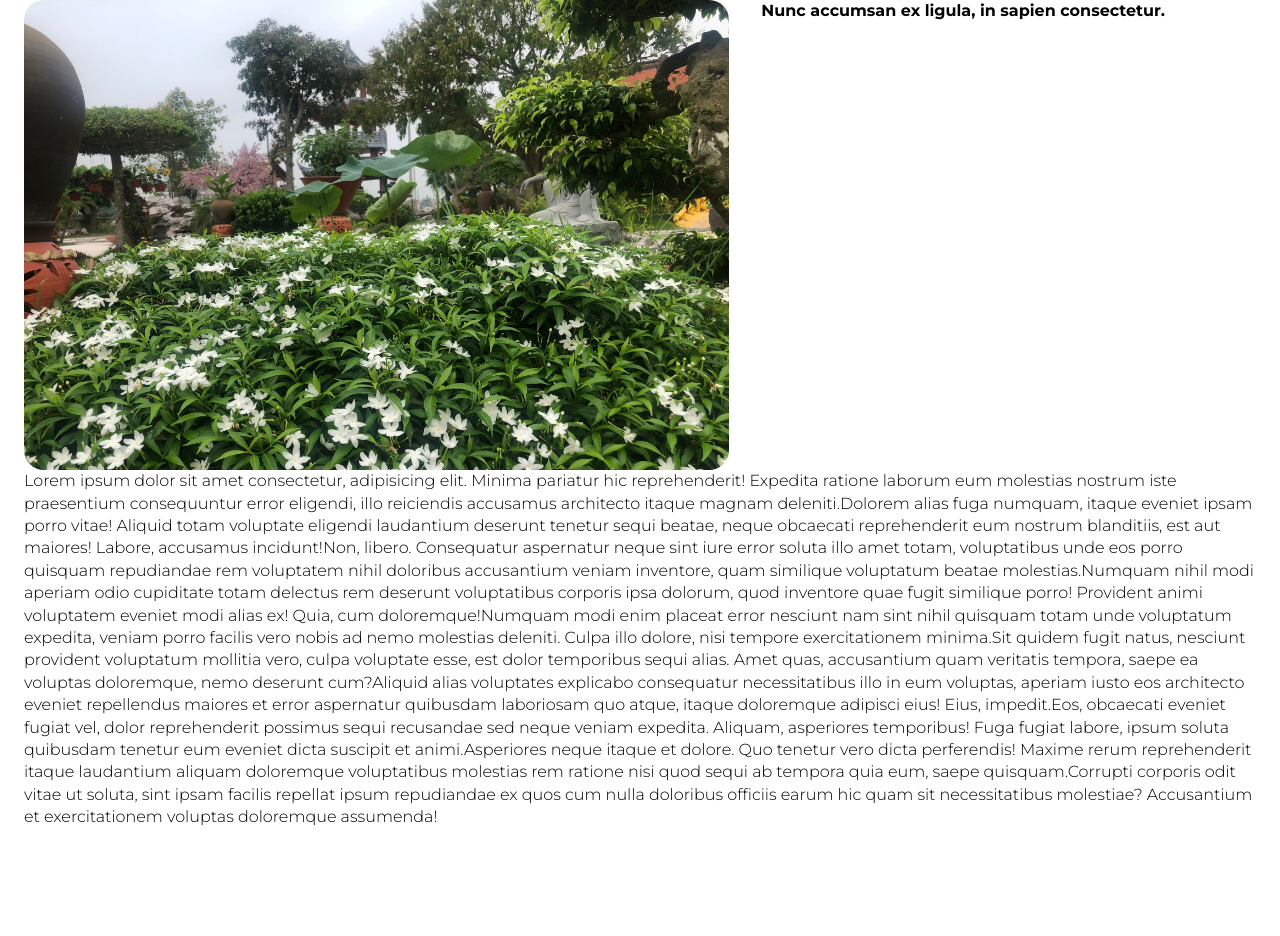
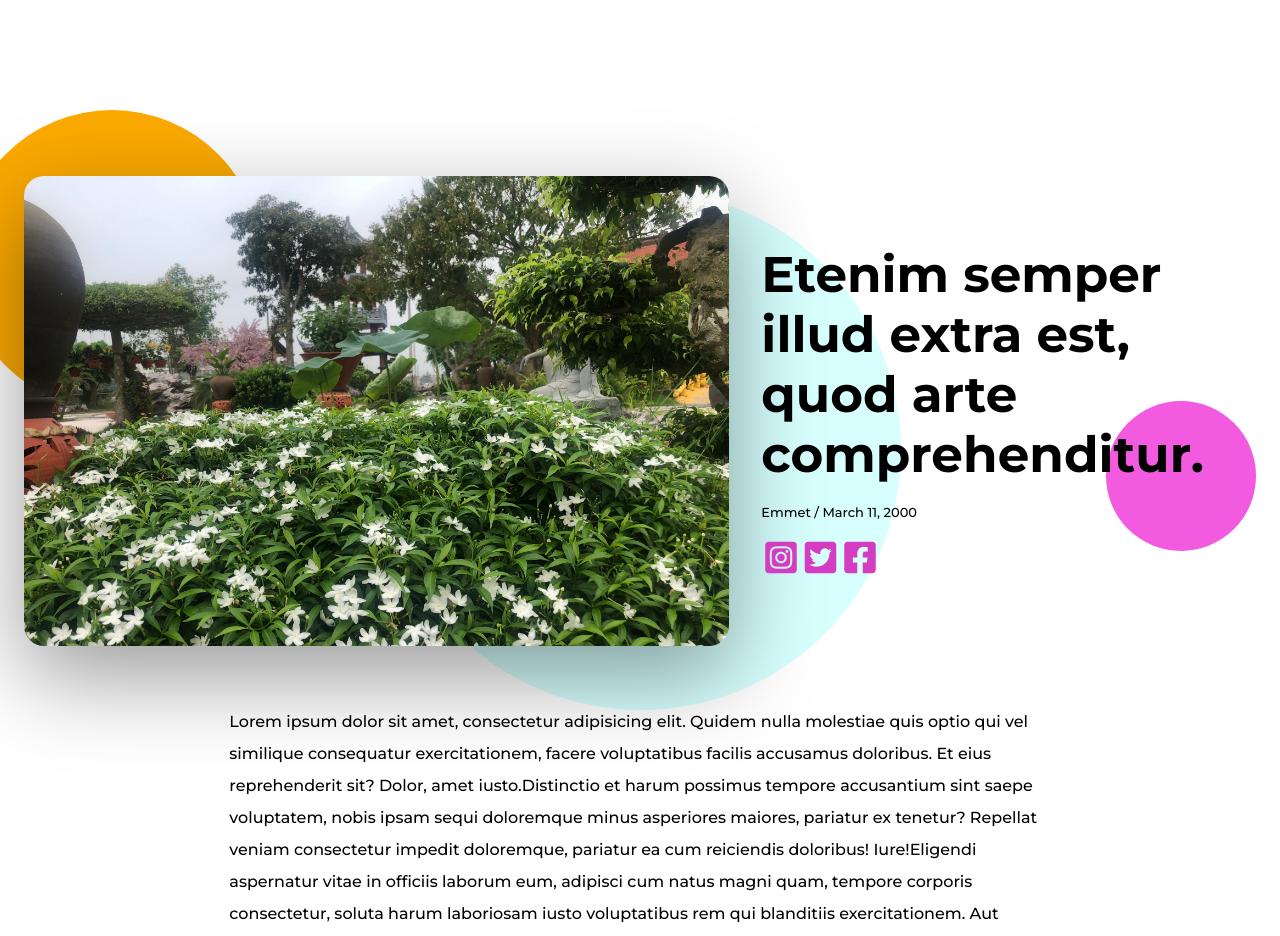
Before and after one commit to DuyetVu2001/my-web-app, a React (Create React App) app in the folder client/: page /detail in a window 1280 px wide. Shown: the top 936 px of the page. Before the commit the page ends 828 px from the top, so only its background shows below. Built offline with nearby package versions, Linux system fonts and the light colour scheme.

Commit message:
PostDetail component

```diff
--- a/client/src/assets/sass/_variables.scss
+++ b/client/src/assets/sass/_variables.scss
@@ -1,7 +1,7 @@
 // color primary
 $blue-color: #99fffd;
 $pink-color: #ef32d9;
-$btn-color: #dec350;
+$orange-color: #fcaa00;
 
 // color custom
 
--- a/client/src/index.scss
+++ b/client/src/index.scss
@@ -17,6 +17,7 @@ html {
 }
 
 a {
+	display: inline-block;
 	color: black;
 	text-decoration: none;
 }
--- a/client/src/pages/PostDetail.js
+++ b/client/src/pages/PostDetail.js
@@ -7,86 +7,253 @@ const PostDetail = () => {
 	return (
 		<Container>
 			<div className="post-detail">
-					<Grid container spacing={4}>
+				<header className="post-detail__header">
+					<div className="color"></div>
+					<div className="color"></div>
+					<div className="color"></div>
+
+					<Grid container spacing={4} style={{ marginTop: 160 }}>
+						{/* Image */}
 						<Grid item xs={12} sm={12} md={7}>
 							<div className="post-detail__img">
 								<img src={post} alt="" />
 							</div>
 						</Grid>
+						{/* End */}
+
+						{/* Title */}
 						<Grid item xs={12} sm={12} md={5}>
-							<h2 className="post-detail__title">
-								Nunc accumsan ex ligula, in sapien consectetur.
+							<div className="post-detail__title">
+								<h2>
+									Etenim semper illud extra est, quod arte comprehenditur.
 								</h2>
+								<p className="post-detail__author">Emmet / March 11, 2000</p>
+
+								{/* Contact */}
+								<div className="post-detail__contacts">
+									<span className="post-detail__icon">
+										<i class="fab fa-instagram-square"></i>
+									</span>
+									<span className="post-detail__icon">
+										<i class="fab fa-twitter-square"></i>
+									</span>
+									<span className="post-detail__icon">
+										<i class="fab fa-facebook-square"></i>
+									</span>
+								</div>
+								{/* End */}
+							</div>
 						</Grid>
+						{/* End */}
+					</Grid>
+				</header>
+
+				{/* Main content */}
+				<Grid container style={{ marginTop: 60 }}>
+					<Grid item xs={0} sm={0} md={2} />
+
+					<Grid item xs={12} sm={12} md={8}>
+						<article className="post-detail__article">
+							<p>
+								<span>
+									Lorem ipsum dolor sit amet, consectetur adipisicing elit.
+									Quidem nulla molestiae quis optio qui vel similique
+									consequatur exercitationem, facere voluptatibus facilis
+									accusamus doloribus. Et eius reprehenderit sit? Dolor, amet
+									iusto.
+								</span>
+								<span>
+									Distinctio et harum possimus tempore accusantium sint saepe
+									voluptatem, nobis ipsam sequi doloremque minus asperiores
+									maiores, pariatur ex tenetur? Repellat veniam consectetur
+									impedit doloremque, pariatur ea cum reiciendis doloribus!
+									Iure!
+								</span>
+								<span>
+									Eligendi aspernatur vitae in officiis laborum eum, adipisci
+									cum natus magni quam, tempore corporis consectetur, soluta
+									harum laboriosam iusto voluptatibus rem qui blanditiis
+									exercitationem. Aut quisquam magni nobis perferendis
+									asperiores!
+								</span>
+								<span>
+									Nam similique, at magni pariatur cupiditate expedita. Expedita
+									laboriosam molestiae provident, fugiat velit sequi atque,
+									incidunt sed iure rem maiores ab, nostrum architecto amet? Quo
+									molestiae culpa sequi quam dignissimos.
+								</span>
+								<span>
+									Maxime quod asperiores magni praesentium officiis quaerat
+									exercitationem ipsum velit neque? Cumque ipsa pariatur
+									dignissimos quasi perspiciatis eos nemo non, asperiores
+									consequatur corrupti esse sequi deleniti porro nulla inventore
+									ea?
+								</span>
+								<span>
+									Delectus placeat explicabo expedita ipsa quo nisi,
+									perspiciatis ullam? Ab perferendis, quam, eveniet dolor
+									praesentium ipsum placeat illum, voluptatem nobis consequatur
+									iste officia architecto! Sit minima possimus magni pariatur
+									quibusdam.
+								</span>
+								<span>
+									Illo rerum nihil temporibus cupiditate nesciunt cum sequi nemo
+									nisi, illum modi soluta officiis adipisci repellat consectetur
+									aspernatur dicta dolore. Nisi accusantium deleniti earum esse
+									molestias tempore, fugiat modi sed.
+								</span>
+								<span>
+									Quo nulla esse recusandae natus officia, magnam temporibus
+									tempore molestias nemo. Ducimus iure, quas labore minus cumque
+									ipsum quisquam. Placeat nulla fugit quia aliquid molestias
+									eaque inventore autem quos similique?
+								</span>
+								<span>
+									Dolorem, asperiores. Eaque, facere in eos similique tempore,
+									ad velit voluptas vel non cumque sapiente deleniti illum quo
+									dicta aliquid, officia laboriosam dolores voluptate reiciendis
+									incidunt provident quasi error nulla!
+								</span>
+								<span>
+									Eos fugiat, temporibus quas molestiae delectus nemo vitae
+									omnis voluptas doloribus! Commodi laboriosam rem quasi cumque
+									enim voluptatibus veniam modi aut omnis, impedit tempore neque
+									quos atque architecto aliquid cupiditate.
+								</span>
+								<span>
+									Enim, pariatur, cupiditate accusamus doloribus voluptates
+									voluptas obcaecati odit ab ad rem eius nesciunt tenetur
+									veritatis. Voluptatibus, pariatur. Sequi eos quos error quae
+									harum placeat fuga expedita perspiciatis deleniti! Dolorum.
+								</span>
+								<span>
+									Quae iure possimus provident ratione perspiciatis! Corporis,
+									deleniti facilis non, possimus quisquam consequuntur rerum ad
+									in odio dolor inventore ratione assumenda repellat, minima
+									excepturi quod maiores! Modi quam magnam maxime.
+								</span>
+								<span>
+									Quasi nobis sunt aliquam, nisi aperiam saepe earum repellendus
+									sint placeat sapiente quod iusto voluptas soluta delectus quia
+									perferendis animi esse, eligendi eum ducimus asperiores
+									architecto praesentium sed at? Sapiente.
+								</span>
+								<span>
+									Tempore placeat distinctio doloremque, voluptates assumenda
+									quo natus expedita cupiditate accusantium ut? Assumenda est
+									earum omnis dolorum ipsam quia amet suscipit officia impedit?
+									Possimus ex sapiente praesentium illo quasi voluptatum?
+								</span>
+								<span>
+									Corrupti labore iste, explicabo commodi ad, nam eius doloribus
+									autem, quia incidunt similique tempora accusamus laboriosam!
+									Exercitationem magnam ab sapiente ut ratione vel, distinctio
+									quaerat possimus fugiat similique velit quibusdam?
+								</span>
+								<span>
+									Quo earum rerum in aut aliquam, dolores voluptate, voluptatem
+									ab, fugit autem eaque consequatur velit natus nam recusandae
+									ipsam molestiae error aliquid ea ratione dignissimos assumenda
+									accusantium perferendis. Repellat, iusto.
+								</span>
+								<span>
+									Voluptate totam eligendi dicta nesciunt nisi laborum, nemo
+									ratione laudantium fuga quae beatae iste numquam molestias,
+									similique non temporibus accusamus excepturi magni explicabo!
+									Blanditiis minus cupiditate, excepturi explicabo perferendis
+									dolorem.
+								</span>
+								<span>
+									Dolorum repellendus soluta id dignissimos, reprehenderit,
+									laboriosam nisi rem veniam impedit, sapiente ad suscipit
+									provident magnam pariatur? Ipsa recusandae ea, quibusdam, sint
+									totam quo veritatis veniam aliquam repellat, repellendus
+									aliquid.
+								</span>
+								<span>
+									Voluptate dignissimos fuga delectus quo voluptates neque sed
+									nobis culpa. Praesentium possimus delectus libero rem itaque
+									repellendus nemo obcaecati quaerat a, unde tempore
+									dignissimos! Distinctio, repudiandae. Dolorum possimus ratione
+									aliquid.
+								</span>
+								<span>
+									Porro cumque incidunt exercitationem optio dolore ducimus quia
+									officia? Non molestias repellat neque eos illum fugit earum
+									ullam quasi eaque. Corrupti ullam natus tempore nihil quia
+									fuga doloribus non quidem.
+								</span>
+								<span>
+									Ipsum nihil quam, tempora non libero id expedita consectetur
+									placeat delectus ducimus illo iure enim minus, soluta nemo aut
+									facere repudiandae eum facilis vero officia sequi.
+									Reprehenderit saepe esse enim!
+								</span>
+								<span>
+									Sequi, enim. Quos provident cum, aliquam eos sint tenetur
+									excepturi? Molestias dolores voluptatum quae quas modi iste,
+									ducimus dicta ipsam saepe soluta dolore vero nobis recusandae
+									quia ex provident aspernatur?
+								</span>
+								<span>
+									Dolores quibusdam at voluptates laboriosam libero, nam magni
+									facere aspernatur labore perferendis natus praesentium ipsa
+									sit cumque totam quam provident, et perspiciatis quo
+									voluptatem quaerat. Omnis alias culpa aspernatur tenetur!
+								</span>
+								<span>
+									Ut dicta quisquam, nesciunt veritatis quas rerum nam
+									repellendus, eveniet, ipsum incidunt ad quae. Explicabo ea
+									officiis accusantium illo enim molestiae. Totam maxime, rem
+									voluptatibus dicta unde aut quibusdam nostrum.
+								</span>
+								<span>
+									Aspernatur inventore, atque a quas doloribus odit consequatur
+									cupiditate cum eius. Perferendis accusantium, illum hic id eum
+									earum fugiat nesciunt illo labore tempora harum porro dolor
+									quaerat unde neque eius.
+								</span>
+								<span>
+									Aperiam ad consectetur facilis iste saepe reiciendis?
+									Assumenda eveniet obcaecati quibusdam officiis eaque, ab
+									nostrum adipisci ratione nulla voluptatem harum necessitatibus
+									exercitationem, magnam repellendus quia, architecto ullam.
+									Neque, tempore. Provident!
+								</span>
+								<span>
+									Quia magni nesciunt vel. Dolor debitis velit est fugiat eius
+									in architecto quisquam, culpa nemo nam sint, qui laboriosam
+									illum maxime fugit, nesciunt accusantium esse explicabo ipsum
+									labore amet consequatur.
+								</span>
+								<span>
+									Culpa tenetur error, omnis ipsam beatae corporis! Porro fugiat
+									quae esse ratione laborum eos quaerat incidunt similique
+									eligendi animi neque vel delectus doloribus cupiditate
+									facilis, illum aspernatur et ullam minima.
+								</span>
+								<span>
+									Cupiditate minus quas architecto illum ipsum expedita autem
+									ratione beatae maxime sit. Optio numquam quas temporibus
+									reprehenderit commodi suscipit sint molestiae asperiores quia
+									autem a atque, omnis voluptates fugit sunt.
+								</span>
+								<span>
+									Aperiam, illo? Ratione et nostrum, tenetur vel sed iusto natus
+									veniam libero molestiae, perferendis minus voluptas molestias
+									quis praesentium repellat eos rerum deserunt nulla. Ab ratione
+									reiciendis inventore quibusdam doloribus.
+								</span>
+							</p>
+						</article>
 					</Grid>
 
-					<Grid container>
-						<p>
-							<span>
-								Lorem ipsum dolor sit amet consectetur, adipisicing elit. Minima
-								pariatur hic reprehenderit! Expedita ratione laborum eum
-								molestias nostrum iste praesentium consequuntur error eligendi,
-								illo reiciendis accusamus architecto itaque magnam deleniti.
-							</span>
-							<span>
-								Dolorem alias fuga numquam, itaque eveniet ipsam porro vitae!
-								Aliquid totam voluptate eligendi laudantium deserunt tenetur
-								sequi beatae, neque obcaecati reprehenderit eum nostrum
-								blanditiis, est aut maiores! Labore, accusamus incidunt!
-							</span>
-							<span>
-								Non, libero. Consequatur aspernatur neque sint iure error soluta
-								illo amet totam, voluptatibus unde eos porro quisquam
-								repudiandae rem voluptatem nihil doloribus accusantium veniam
-								inventore, quam similique voluptatum beatae molestias.
-							</span>
-							<span>
-								Numquam nihil modi aperiam odio cupiditate totam delectus rem
-								deserunt voluptatibus corporis ipsa dolorum, quod inventore quae
-								fugit similique porro! Provident animi voluptatem eveniet modi
-								alias ex! Quia, cum doloremque!
-							</span>
-							<span>
-								Numquam modi enim placeat error nesciunt nam sint nihil quisquam
-								totam unde voluptatum expedita, veniam porro facilis vero nobis
-								ad nemo molestias deleniti. Culpa illo dolore, nisi tempore
-								exercitationem minima.
-							</span>
-							<span>
-								Sit quidem fugit natus, nesciunt provident voluptatum mollitia
-								vero, culpa voluptate esse, est dolor temporibus sequi alias.
-								Amet quas, accusantium quam veritatis tempora, saepe ea voluptas
-								doloremque, nemo deserunt cum?
-							</span>
-							<span>
-								Aliquid alias voluptates explicabo consequatur necessitatibus
-								illo in eum voluptas, aperiam iusto eos architecto eveniet
-								repellendus maiores et error aspernatur quibusdam laboriosam quo
-								atque, itaque doloremque adipisci eius! Eius, impedit.
-							</span>
-							<span>
-								Eos, obcaecati eveniet fugiat vel, dolor reprehenderit possimus
-								sequi recusandae sed neque veniam expedita. Aliquam, asperiores
-								temporibus! Fuga fugiat labore, ipsum soluta quibusdam tenetur
-								eum eveniet dicta suscipit et animi.
-							</span>
-							<span>
-								Asperiores neque itaque et dolore. Quo tenetur vero dicta
-								perferendis! Maxime rerum reprehenderit itaque laudantium
-								aliquam doloremque voluptatibus molestias rem ratione nisi quod
-								sequi ab tempora quia eum, saepe quisquam.
-							</span>
-							<span>
-								Corrupti corporis odit vitae ut soluta, sint ipsam facilis
-								repellat ipsum repudiandae ex quos cum nulla doloribus officiis
-								earum hic quam sit necessitatibus molestiae? Accusantium et
-								exercitationem voluptas doloremque assumenda!
-							</span>
-						</p>
+					<Grid item xs={0} sm={0} md={2} />
 				</Grid>
+				{/* End main content*/}
 			</div>
 		</Container>
 	);
-}
+};
 
-export default PostDetail
+export default PostDetail;
--- a/client/src/pages/PostDetail.scss
+++ b/client/src/pages/PostDetail.scss
@@ -1,9 +1,56 @@
+@import '../assets/sass/variables';
+
 .post-detail {
+	position: relative;
+
+	&__header {
+		position: relative;
+
+		.color {
+			position: absolute;
+			z-index: 1;
+
+			border-radius: 50%;
+
+			&:nth-child(1) {
+				top: -10%;
+				left: -5%;
+				width: 30rem;
+				height: 30rem;
+
+				background-color: $orange-color;
+			}
+
+			&:nth-child(2) {
+				top: 6%;
+				left: 29%;
+				width: 52rem;
+				height: 52rem;
+
+				opacity: 0.4;
+
+				background-color: $blue-color;
+			}
+
+			&:nth-child(3) {
+				top: 48%;
+				right: 0%;
+				width: 15rem;
+				height: 15rem;
+
+				opacity: 0.8;
+
+				background-color: $pink-color;
+			}
+		}
+	}
 
 	&__img {
 		width: 100%;
 		aspect-ratio: 3/2;
 		border-radius: 2rem;
+
+		box-shadow: rgba(0, 0, 0, 0.4) 0px 30px 90px;
 
 		overflow: hidden;
 
@@ -12,5 +59,52 @@
 		}
 	}
 
+	&__img,
+	&__title {
+		position: relative;
+		z-index: 1;
+	}
 
+	&__title {
+		display: flex;
+		height: 100%;
+		flex-direction: column;
+		justify-content: center;
+
+		h2 {
+			font-size: 5rem;
+			line-height: 1.2;
 		}
+	}
+
+	&__author {
+		margin: 1.8rem 0;
+
+		font-size: 1.3rem;
+		font-weight: 500;
+	}
+
+	&__contacts {
+	}
+
+	&__icon {
+		i {
+			margin: 0 0.4rem;
+
+			font-size: 3.6rem;
+
+			color: $pink-color;
+			filter: grayscale(0.2);
+		}
+	}
+
+	&__article {
+		position: relative;
+		z-index: 1;
+
+		span {
+			line-height: 2;
+			font-weight: 500;
+		}
+	}
+}
```
Also changed, not shown: client/src/App.js (+1 -6 lines). Lines whose indentation alone changed are shown as unchanged.
